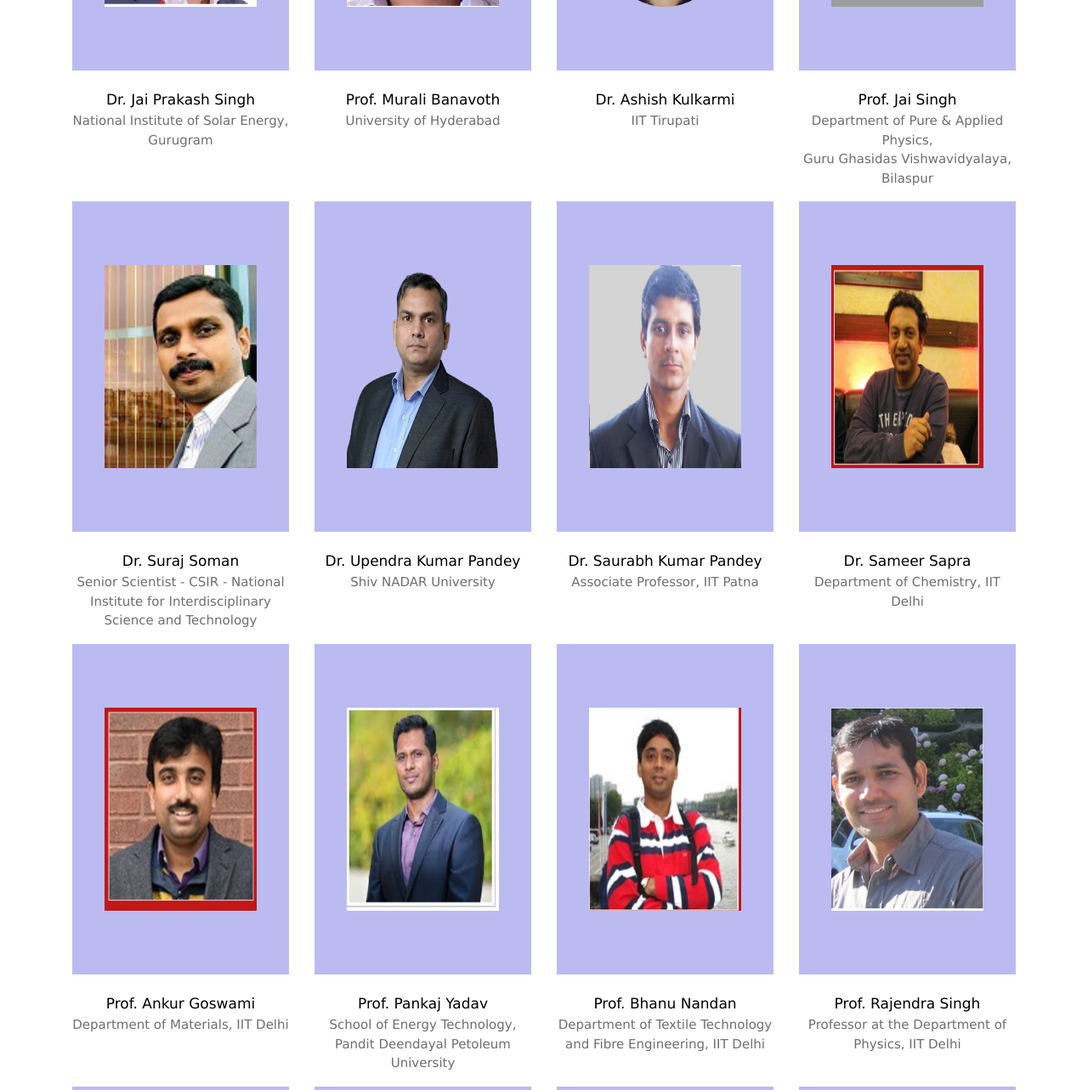
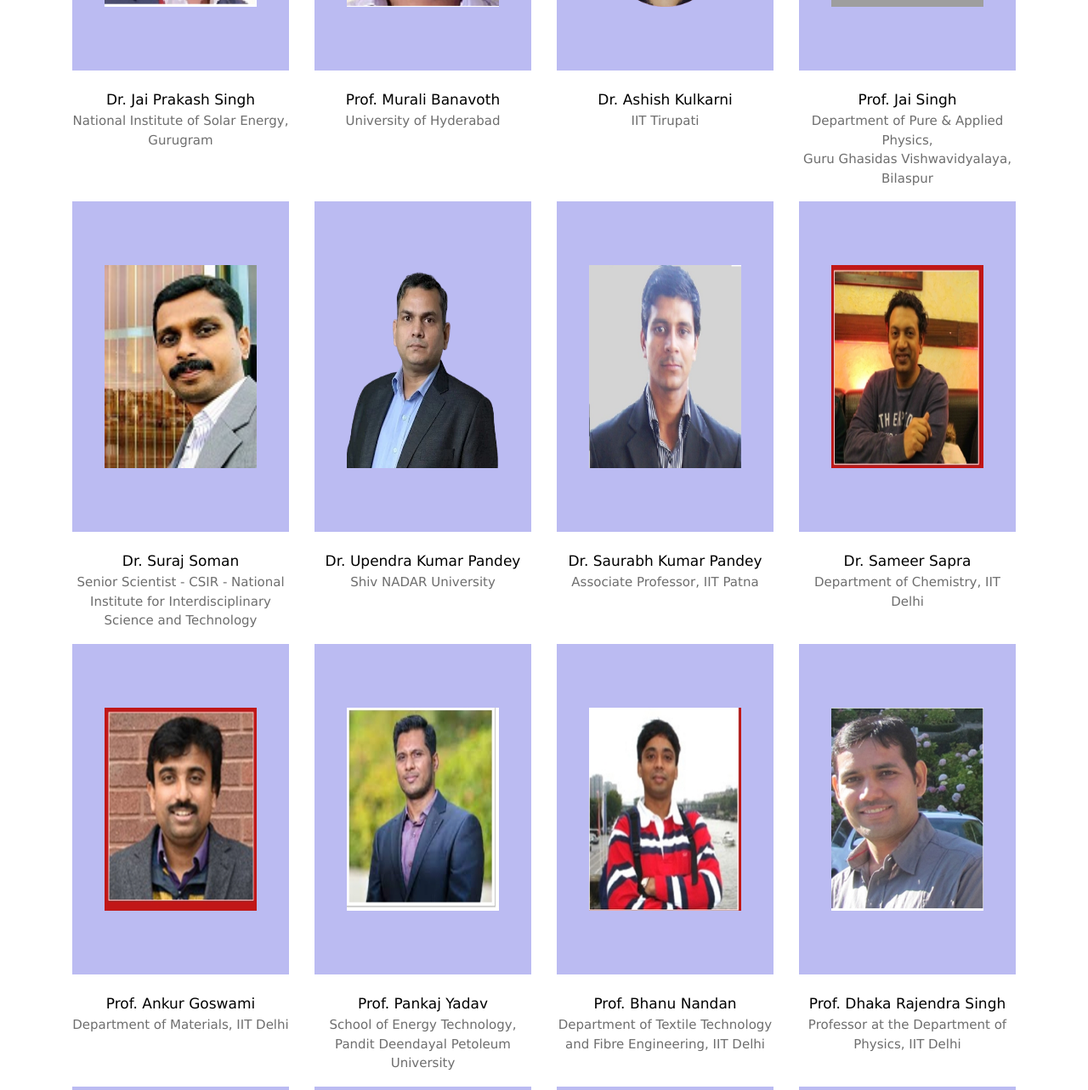
Before and after one commit to ictn-klc-2025/ictn2025, a Django app: template templates/speakers.html in a window 1280 px wide. Shown: the part 2900-4183 px from the top of the page at 85% size. Run offline with Django 4.2, Linux system fonts and the light colour scheme; the template is opened without the code that fills it, so the values that code supplies are empty; some libraries are stand-ins or nearby versions; grey boxes are pictures that could not be loaded.

Commit message:
correct links and spellings of names

```diff
--- a/templates/speakers.html
+++ b/templates/speakers.html
@@ -595,7 +595,7 @@
                   </div>
                 </div>
                 <div class="card-details text-center pt-4">
-                    <h6 class="m-0 pb-1">Dr. Ashish Kulkarmi</h6>
+                    <h6 class="m-0 pb-1">Dr. Ashish Kulkarni</h6>
                     <p>IIT Tirupati</p>
                 </div>
               </div>
@@ -788,12 +788,12 @@
           <div class="card-desc-box d-flex align-items-center justify-content-around">
             <div>
               <h6 class="text-white pb-2 px-3">Click to know more</h6>
-              <a href="https://web.iitd.ac.in/~rsingh/" class="btn btn-white" target="_blank">Read More</a>
+              <a href="https://iitd.irins.org/profile/85609" class="btn btn-white" target="_blank">Read More</a>
             </div>
           </div>
         </div>
         <div class="card-details text-center pt-4">
-            <h6 class="m-0 pb-1">Prof.  Rajendra Singh</h6>
+            <h6 class="m-0 pb-1">Prof. Dhaka Rajendra Singh</h6>
             <p>Professor at the Department of Physics, IIT Delhi</p>
         </div>
       </div>
@@ -911,6 +911,28 @@
   </div>
 
 
+  <div class="col-12 col-md-6 col-lg-3 stretch-card mb-3 mb-lg-0" data-aos="zoom-in" data-aos-delay="200">
+    <div class="card color-cards">
+      <div class="card-body p-0">
+        <div class="bg-violet text-center card-contents">
+          <div class="card-image">
+            <img src="{% static 'assets/images/ictnklc_pics/anil_verma.jpg' %}" style="width: 179px; height: 239px;">
+          </div>
+          <div class="card-desc-box d-flex align-items-center justify-content-around">
+            <div>
+              <h6 class="text-white pb-2 px-3">Click to know more</h6>
+              <a href="https://web.iitd.ac.in/~anilverma/" class="btn btn-white" target="_blank">Read More</a>
+            </div>
+          </div>
+        </div>
+        <div class="card-details text-center pt-4">
+            <h6 class="m-0 pb-1">Dr. Anil Verma</h6>
+            <p>Professor, Chemical Engineering <br> Dean International Programmes</p>
+        </div>
+      </div>
+    </div>
+  </div>
+
     </div>
     <div class="row grid-margin">
 
```
Also changed, not shown: otherstatic/assets/images/ictnklc_pics/anil_verma.jpg (added).
